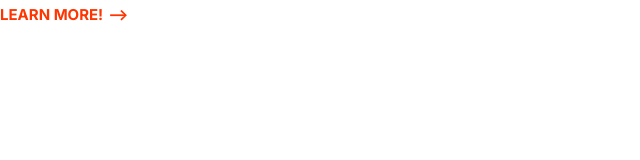
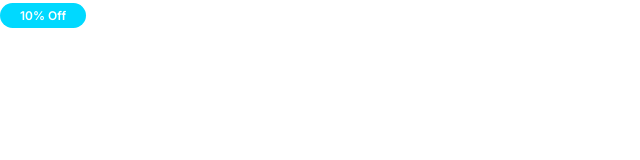
Before and after one commit to JackeyY002/mosify, a plain HTML site: page index.html in a window 1280 px wide. Shown: the whole page, without its empty margins (0-640 px from the left). Drawn offline with Linux system fonts and the light colour scheme.

Commit message:
Build Badges.

```diff
--- a/css/styles.css
+++ b/css/styles.css
@@ -81,3 +81,35 @@
         font-size: 1.5rem;
     }
 }
+
+/* Badges */
+.badge{
+    border-radius: 20px;
+    font-size: 2rem;
+    font-weight: 600;
+    padding: 0.5rem 2rem;
+    white-space: nowrap;
+}
+
+.badge--primary{
+    background: var(--color-primary);
+    color: #fff;
+}
+
+.badge--secondary{
+    background-color: var(--color-secondary);
+    color: #fff;
+}
+
+.badge--small{
+    font-size: 1.6rem;
+}
+
+@media screen and (min-width:1024px) {
+    .badge{
+        font-size: 1.5rem;
+    }
+    .badge--small{
+        font-size: 1.2rem;
+    }
+}
--- a/index.html
+++ b/index.html
@@ -14,6 +14,6 @@
     <link rel="stylesheet" href="css/styles.css" />
   </head>
   <body>
-    <a href="#" class="link-arrow">Learn More!</a>
+    <span class="badge badge--secondary badge--small">10% Off</span>
   </body>
 </html>
```
Also changed, not shown: css/component/badges.html (added, +1 -0 lines).
